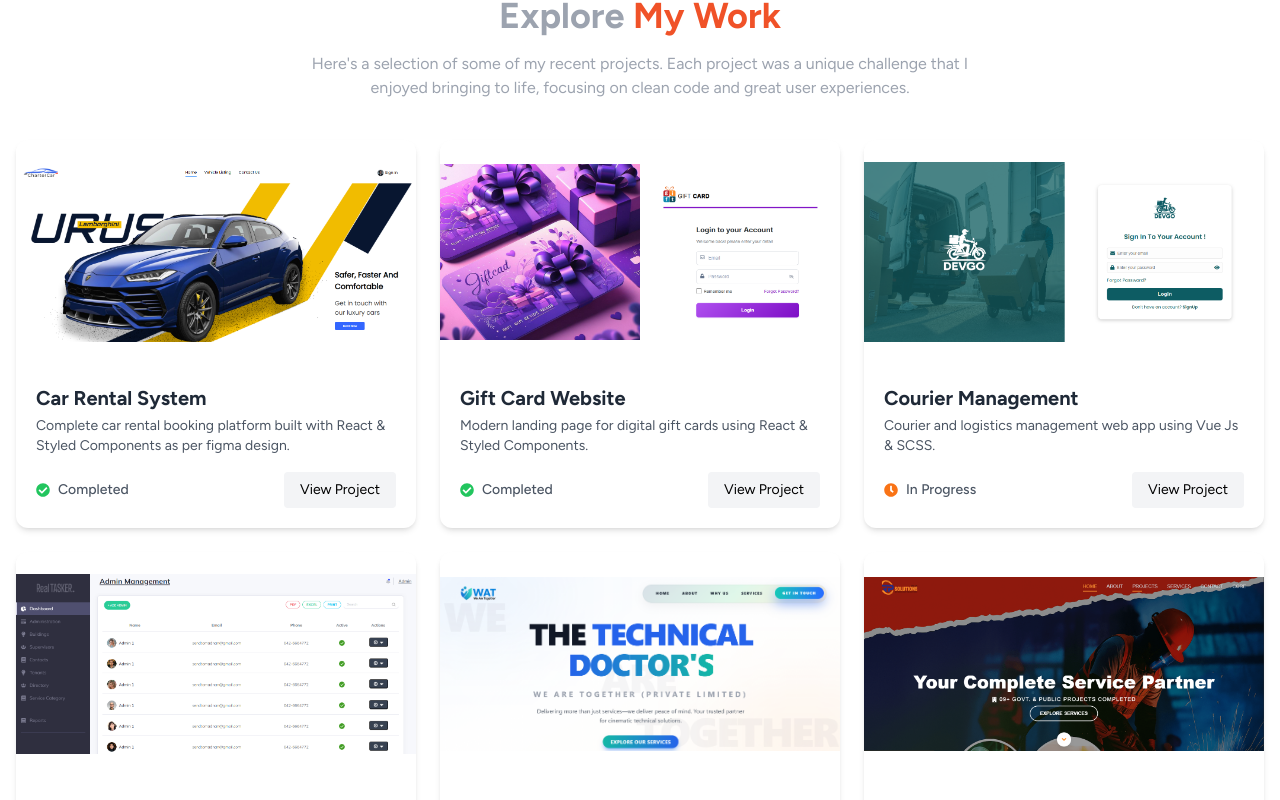
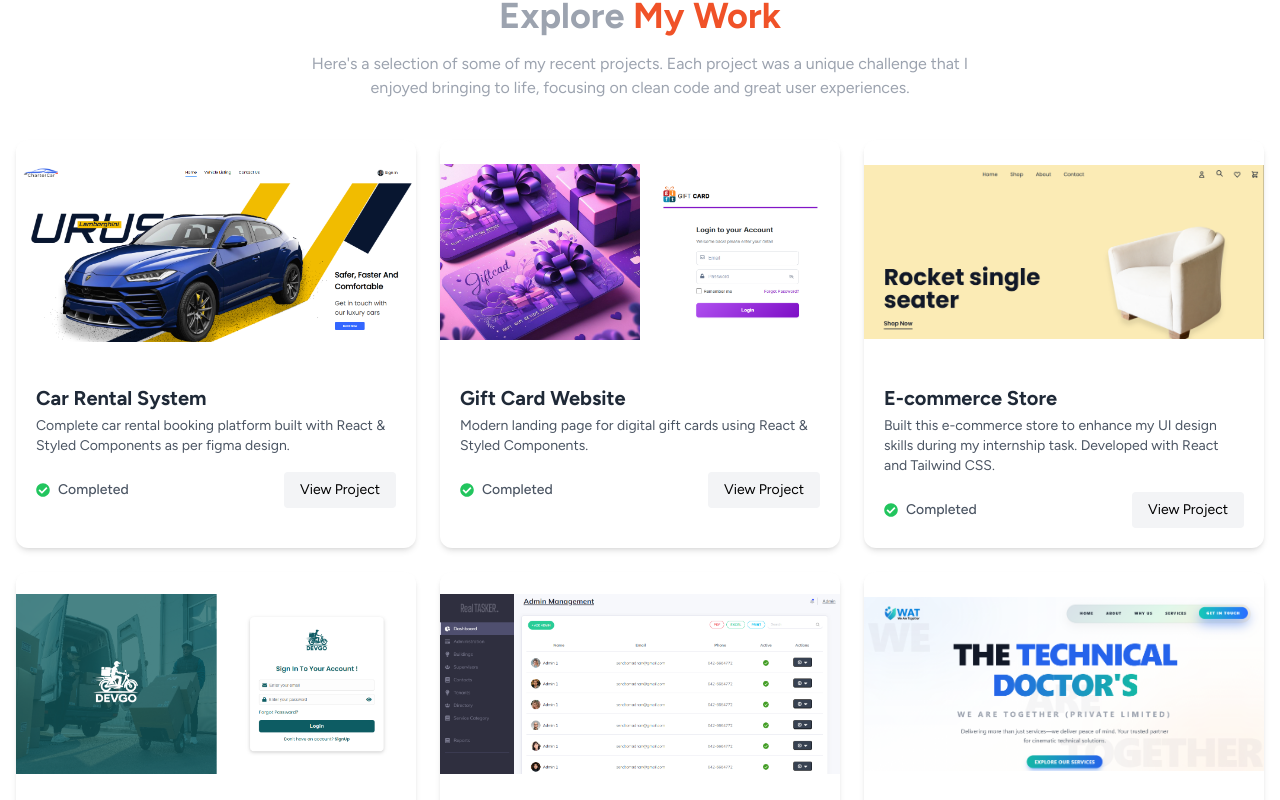
Before and after one commit to codewith-adnan/MyPortFolio, a React (Vite) app: page / in a window 1280 px wide. Shown: the part 2852-3652 px from the top of the page. Built offline with nearby package versions, Linux system fonts and the light colour scheme.

Commit message:
add new projects

```diff
--- a/src/components/ProjectSection.jsx
+++ b/src/components/ProjectSection.jsx
@@ -12,6 +12,8 @@ import Img7 from "../assets/Capture 7.PNG";
 import Img8 from "../assets/capture8.png";
 import Img9 from "../assets/Capture (2).png";
 import Img10 from "../assets/Capture (3).png";
+import ImgEcommerce from "../assets/ecommerce.png";
+
 
 
 const projects = [
@@ -33,6 +35,14 @@ const projects = [
   },
   {
     id: 3,
+    title: "E-commerce Store",
+    description: "Built this e-commerce store to enhance my UI design skills during my internship task. Developed with React and Tailwind CSS.",
+    image: ImgEcommerce,
+    link: "https://vercel.com/sendtomadnan-gmailcoms-projects/e-commerce",
+    status: { text: "Completed", icon: <FaCheckCircle className="text-green-500" /> },
+  },
+  {
+    id: 4,
     title: "Courier Management",
     description: "Courier and logistics management web app using Vue Js & SCSS.",
     image: Img3,
@@ -40,7 +50,7 @@ const projects = [
     status: { text: "In Progress", icon: <FaClock className="text-orange-500" /> },
   },
   {
-    id: 4,
+    id: 5,
     title: "RealTasker Project",
     description: "Task management and productivity app built with React + Styled Components.",
     image: Img4,
@@ -48,7 +58,7 @@ const projects = [
     status: { text: "Working (Short Time)", icon: <FaBolt className="text-blue-500" /> },
   },
   {
-    id: 5,
+    id: 6,
     title: "Real-Time Ad Landing Page",
     description: "A dynamic landing page with real-time functionality for advertisement purposes, built with React and Tailwind CSS to meet customer requirements.",
     image: Img5,
@@ -56,7 +66,7 @@ const projects = [
     status: { text: "Live Project", icon: <FaSync className="text-teal-500 animate-spin" /> },
   },
   {
-    id: 6,
+    id: 7,
     title: "Rp Solutions Web Page",
     description: "This project is a dynamic Real-Time Ad Landing Page built with React.js and Tailwind CSS. It leverages GSAP and Framer Motion to deliver live data visualization and an engaging user experience, designed to enhance business advertising efforts.",
     image: Img6,
@@ -64,7 +74,7 @@ const projects = [
     status: { text: "Live Project", icon: <FaSync className="text-teal-500 animate-spin" /> },
   },
   {
-    id: 7,
+    id: 8,
     title: "Digital Marketing Portfolio ",
     description: "“Built a responsive and visually engaging digital marketing portfolio using React, CSS, and Framer Motion deployed on Vercel for a global reach & fully based on cleint requirements.”",
     image: Img7,
@@ -72,7 +82,7 @@ const projects = [
     status: { text: "Live Project", icon: <FaSync className="text-teal-500 animate-spin" /> },
   },
   {
-    id: 8,
+    id: 9,
     title: "TaskUbr – SaaS Project",
     description: "Built a modern SaaS web application using Next.js and Tailwind CSS. Currently under development with active team collaboration. I am working as a Frontend Developer, focusing on responsive UI, performance, and scalable components based on project requirements.",
     image: Img8,
@@ -83,7 +93,7 @@ const projects = [
     },
   },
   {
-    id: 9,
+    id: 10,
     title: "Golden Sip – Premium Herbal Tea",
     description: "Elegance In Every Golden Sip. Experience the transformative power of premium organic herbal tea. Crafted with ancient wisdom and modern botanical precision. Built with React, Vite, Tailwind CSS, Swagger API, and a Customer Dashboard.",
     image: Img9,
@@ -91,13 +101,14 @@ const projects = [
     status: { text: "Completed", icon: <FaCheckCircle className="text-green-500" /> },
   },
   {
-    id: 10,
+    id: 11,
     title: "Golden Sip – Premium Herbal Tea",
     description: "Elegance In Every Golden Sip. Experience the transformative power of premium organic herbal tea. Crafted with ancient wisdom and modern botanical precision. Built with React, Vite, Tailwind CSS, Swagger API, and a Admin Dashboard.",
     image: Img10,
     link: "https://golden-herbal-admin-side.vercel.app/",
     status: { text: "Completed", icon: <FaCheckCircle className="text-green-500" /> },
   }
+
 
 
 ];
```
Also changed, not shown: src/assets/ecommerce.png (added).
